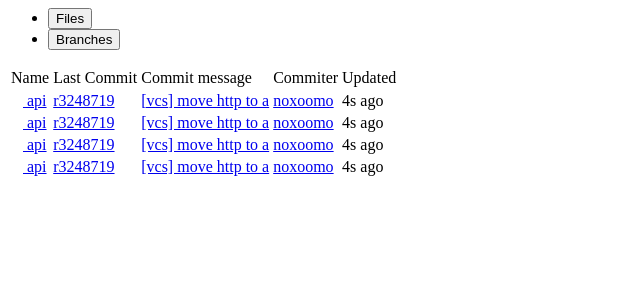
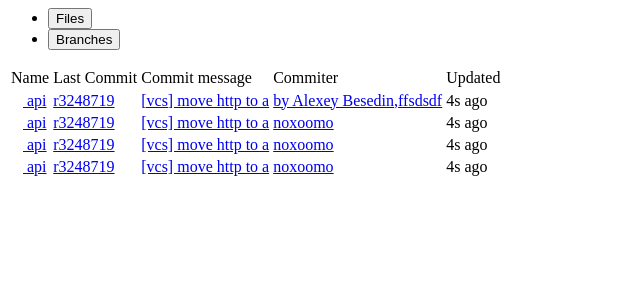
Before and after one commit to webistomin/shri-homeworks, a Node server app: template 02-html/src/views/blocks/source.pug in a window 1280 px wide. Shown: the top 300 px of the page, without its empty margins (0-640 px from the left). Run offline with Node 20, Linux system fonts and the light colour scheme; the template is opened without the code that fills it, so the values that code supplies are empty.

Commit message:
Правки

```diff
--- a/02-html/src/sass/blocks/name.sass
+++ b/02-html/src/sass/blocks/name.sass
@@ -5,3 +5,7 @@
     +m('red')
       &:first-letter
         color: var(--color-red-2)
+
+  +m('name')
+    +m('hidden-mobile')
+      display: none
--- a/02-html/src/views/blocks/source.pug
+++ b/02-html/src/views/blocks/source.pug
@@ -20,7 +20,7 @@
           span.text.text_color_grey Commiter
         td.source__table-data
           span.text.text_color_grey Updated
-      tr.source__table-row
+      tr.source__table-row.text.text_size_l
         td.source__table-data
           a(href='#').source__table-link.text.text_icon_folder.text_weight_medium
             svg(role='img' width='12' height='9').source__table-link-icon
@@ -31,7 +31,9 @@
         td.source__table-data
           a(href='#').source__table-text.text [vcs] move http to a
         td.source__table-data
-          a(href='#').source__table-link.text.name.name_first-letter-red noxoomo
+          a(href='#').source__table-link.text.name.name_first-letter.name_first-letter_red
+            span.name__name by Alexey Besedin,
+            span.name__name.name_name_hidden-mobile ffsdsdf
         td.source__table-data
           time.source__table-time 4s ago
         td.source__table-data
--- a/02-html/src/views/blocks/subheader.pug
+++ b/02-html/src/views/blocks/subheader.pug
@@ -9,4 +9,4 @@
           svg(role='img' width='10' height='8').select__icon.select__icon_right
             use(xlink:href='img/icons/sprite.svg#icon-dropdown')
       .subheader__row
-        p.subheader__info.text Last commit #[a(href='#').subheader__link.link.link_color_blue r3248813] on #[a(href='#').subheader__link.link.link_color_blue #[time.subheader__time 20 Oct 2017, 12:24]] by #[span.subheader__name.name.name_first-letter.name_first-letter_red robot-srch-releaser]
+        p.subheader__info.text.text_size_l Last commit #[a(href='#').subheader__link.link.link_color_blue r3248813] on #[a(href='#').subheader__link.link.link_color_blue #[time.subheader__time 20 Oct 2017, 12:24]] by #[span.subheader__name.name.name_first-letter.name_first-letter_red robot-srch-releaser]
```
Also changed, not shown: 02-html/src/sass/blocks/source.sass (+11 -8 lines), 02-html/src/img/icons/icon-arrow-next.svg.
